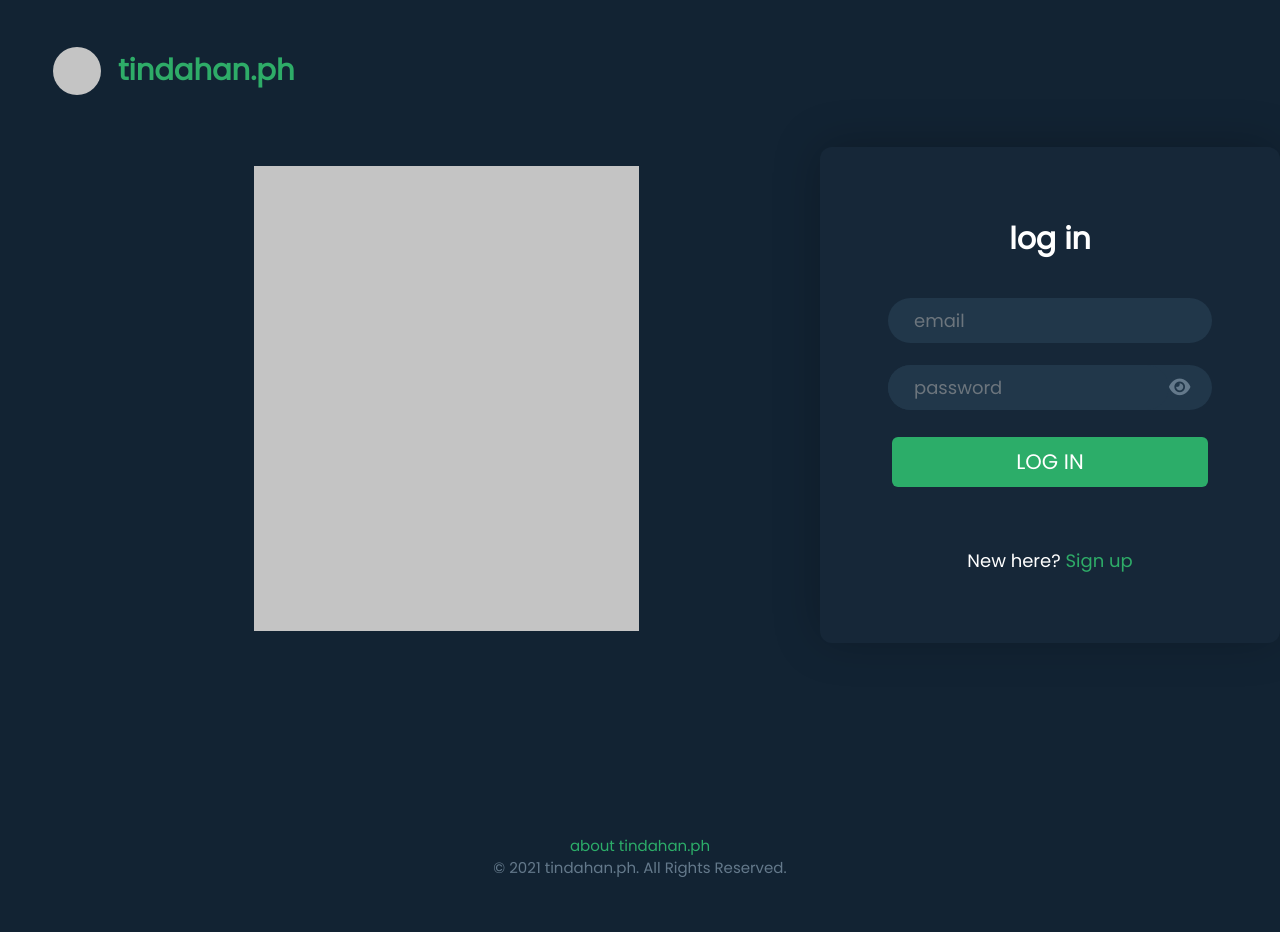
After one commit to cruzhansm/tindahan.ph, a PHP site: page /login.html in a window 1280 px wide. The commit adds this page. Run offline with PHP 8.4, Linux system fonts and the light colour scheme; some libraries are stand-ins or nearby versions; some web fonts are replaced.

Commit message:
login page and form.css have been added

```diff
--- a/css/base/base.css
+++ b/css/base/base.css
@@ -1,2 +1,3 @@
 @import url('styles.css');
 @import url('font.css');
+@import url('form.css');
--- /dev/null
+++ b/css/base/form.css
@@ -0,0 +1,69 @@
+::placeholder, ::-ms-input-placeholder, :-ms-input-placeholder{
+  color: var(--placeholder);
+}
+
+.form-control, .form-control:focus{
+  width:324px;
+  height:45px;
+  border-radius: 73px;
+  background-color: var(--tph-tertiary);
+  color:#B9C8D3;
+  font-size:18px;
+  border:none;
+  margin-bottom:22px;
+  padding-left: 26px;
+  padding-right: 26px;
+  box-shadow:none;
+}
+
+.form-password{
+  margin-bottom:22px;
+  display:flex;
+  background-color: var(--tph-tertiary);
+  border-radius: 73px;
+  width:324px;
+  height:45px;
+  padding:0;
+  align-items: center;
+}
+
+.form-password > input{
+  margin-top:22px;
+}
+
+.password, .password:focus{
+  width:281px;
+}
+
+.form-password > i{
+  padding-right:19px;
+  color:var(--tph-text-secondary);
+  font-size:19px;
+}
+
+.form-password > i:hover{
+  cursor:pointer;
+  color:#B9C8D3;
+}
+
+.btn-primary{
+  width:316px !important;
+  height:48px;
+  background-color: var(--tph-text-highlight);
+  text-transform:uppercase;
+  font-size: 21px;
+  border-radius:6px;
+  border:none;
+  transition:none !important;
+}
+
+.btn-primary:focus{
+  background-color: var(--tph-text-highlight);
+  outline:0;
+}
+
+
+
+.btn-primary:hover{
+  background-color:var(--tph-text-highlight);
+}
--- a/css/components/buttons.css
+++ b/css/components/buttons.css
@@ -12,6 +12,10 @@
   box-shadow: none;
 }
 
+.btn:active:focus{
+  box-shadow:none;
+}
+
 .btn-tertiary {
   background-color: var(--tph-tertiary);
   color: var(--tph-text-secondary);
--- a/css/components/copyright.css
+++ b/css/components/copyright.css
@@ -8,5 +8,5 @@
 }
 
 .copyright > div {
-  font-size: 18px !important;
+  font-size: 15px !important;
 }
--- /dev/null
+++ b/css/login/login-body.css
@@ -0,0 +1,73 @@
+.body{
+  display:flex;
+  flex-direction: row;
+  margin-left:254px;
+  height:687px;
+}
+
+.body-banner{
+  width:798px;
+  height:465px;
+  background-color: var(--placeholder);
+  margin-top:71px;
+}
+
+.body-login, .body-signup{
+  margin-top:52px;
+  margin-left:181px;
+  width:461px;
+  height:496px;
+  background-color:var(--tph-secondary);
+  box-shadow: -2px -2px 47px -3px rgba(0, 0, 0, 0.25);
+  padding:70px 68px;
+  text-align: center;
+  justify-content: center;
+  display:inline;
+}
+
+.body-login-title, .body-signup-title{
+  font-size:30px;
+  font-weight:700;
+  margin-bottom:36px;
+}
+
+.btn-primary{
+  margin-top:5px;
+}
+
+.body-login-signup-link{
+  margin-top:60px;
+  font-size: 18px;
+}
+
+.body-signup-login-link{
+  font-size:18px;
+}
+
+.body-login-signup-link > span, .body-signup-login-link > span{
+  color: var(--tph-highlight);
+}
+
+.body-login-signup-link > span:hover, .body-signup-login-link > span:hover{
+  color: var(--tph-text-highlight);
+  cursor:pointer;
+}
+
+.body-signup{
+  height: 687px;
+  width: 461px;
+  margin-top:0;
+  padding:50px 68px;
+}
+
+.body-signup-terms{
+  margin-top:18px;
+  margin-bottom:35px;
+  font-size:12px;
+}
+
+.copyright{
+  margin-bottom:50px;
+  margin-top:50px;
+  justify-content: center;
+}
--- /dev/null
+++ b/css/login/login-header.css
@@ -0,0 +1,20 @@
+.login-header{
+  display: flex;
+  justify-content: flex-start;
+  margin-top:47px;
+  margin-left:53px;
+  align-items: center;
+}
+
+.login-header-text{
+  font-weight:800;
+  font-size:29px;
+  color: var(--tph-highlight);
+}
+
+.circle{
+  width:48px;
+  height:48px;
+  background-color: var(--placeholder);
+  margin-right:17px;
+}
--- /dev/null
+++ b/css/login/login.css
@@ -0,0 +1,2 @@
+@import url('login-header.css');
+@import url('login-body.css');
--- /dev/null
+++ b/css/utilities/border-radius.css
@@ -0,0 +1,7 @@
+.rounded{
+    border-radius: 12px !important;
+}
+
+.circle{
+    border-radius:50%;
+}
--- a/css/utilities/utilities.css
+++ b/css/utilities/utilities.css
@@ -1,2 +1,3 @@
 @import url('borders.css');
 @import url('colors.css');
+@import url('border-radius.css');
--- /dev/null
+++ b/login.html
@@ -0,0 +1,127 @@
+<!DOCTYPE html>
+<html lang="en">
+<head>
+  <meta charset="UTF-8">
+  <meta http-equiv="X-UA-Compatible" content="IE=edge">
+  <meta name="viewport" content="width=device-width, initial-scale=1.0">
+  <title>tindahan.ph — Log in</title>
+
+  <link href="https://cdn.jsdelivr.net/npm/bootstrap@5.0.2/dist/css/bootstrap.min.css" rel="stylesheet" integrity="sha384-EVSTQN3/azprG1Anm3QDgpJLIm9Nao0Yz1ztcQTwFspd3yD65VohhpuuCOmLASjC" crossorigin="anonymous">
+  <script src="https://cdnjs.cloudflare.com/ajax/libs/jquery/3.6.0/jquery.min.js" integrity="sha512-894YE6QWD5I59HgZOGReFYm4dnWc1Qt5NtvYSaNcOP+u1T9qYdvdihz0PPSiiqn/+/3e7Jo4EaG7TubfWGUrMQ==" crossorigin="anonymous" referrerpolicy="no-referrer"></script>
+  <script src="https://kit.fontawesome.com/056f419e6a.js" crossorigin="anonymous"></script>
+
+  <link rel="stylesheet" href="css/base/base.css">
+  <link rel="stylesheet" href="css/components/components.css">
+  <link rel="stylesheet" href="css/utilities/utilities.css">
+  <link rel="stylesheet" href="css/base/form.css">
+  <link rel="stylesheet" href="css/login/login.css">
+</head>
+
+<script>
+  window.onload = () => {
+
+    let login_box = document.getElementById('login-box');
+    let signup_box = document.getElementById('signup-box');
+    let password = true;
+    let login_password = document.getElementById('login-password');
+    let signup_password = document.getElementById('signup-password');
+    let signup_confirm = document.getElementById('signup-confirm');
+
+
+    document.getElementById('switch-login').addEventListener('click', () => {
+      login_box.classList.toggle('visually-hidden');
+      signup_box.classList.toggle('visually-hidden');
+    });
+
+    document.getElementById('switch-signup').addEventListener('click', () => {
+      login_box.classList.toggle('visually-hidden');
+      signup_box.classList.toggle('visually-hidden');
+    });
+
+    login_password.querySelector('i').addEventListener('click', () => {
+      if (password) {
+        login_password.querySelector("input").setAttribute('type','text');
+        login_password.querySelector("i").style.color = '#B9C8D3';
+      } else {
+        login_password.querySelector("input").setAttribute('type','password');
+        login_password.querySelector("i").style.color = 'var(--tph-text-secondary)';
+      }
+      password = !password;
+    });
+
+    signup_password.querySelector('i').addEventListener('click', () => {
+      if (password) {
+        signup_password.querySelector("input").setAttribute('type','text');
+        signup_password.querySelector("i").style.color = '#B9C8D3';
+      } else {
+        signup_password.querySelector("input").setAttribute('type','password');
+        signup_password.querySelector("i").style.color = 'var(--tph-text-secondary)';
+      }
+      password = !password;
+    });
+
+    signup_confirm.querySelector('i').addEventListener('click', () => {
+      if (password) {
+        signup_confirm.querySelector("input").setAttribute('type','text');
+        signup_confirm.querySelector("i").style.color = '#B9C8D3';
+      } else {
+        signup_confirm.querySelector("input").setAttribute('type','password');
+        signup_confirm.querySelector("i").style.color = 'var(--tph-text-secondary)';
+      }
+      password = !password;
+    });
+  }
+</script>
+
+<body class="bg-primary">
+  <div class="login-header">
+    <!--<div class="login-header-img"></div>-->
+    <div class="circle"></div>
+    <div class="login-header-text fw-bolder">tindahan.ph</div>
+  </div>
+  <div class="body">
+      <div class="body-banner"></div>
+      <div class="body-login rounded" id="login-box">
+          <div class="body-login-title">log in</div>
+          <input type="email" placeholder="email" class="form-control" required>
+          <div class="form-password" id="login-password">
+            <input type="password" placeholder="password" class="form-control password" required>
+            <i class="fas fa-eye"></i>
+          </div>
+          <button class="btn btn-primary">log in</button>
+          <div class="body-login-signup-link">
+              New here? <span id="switch-login">Sign up</span>
+          </div>
+
+      </div>
+      <div class="body-signup rounded visually-hidden" id="signup-box">
+        <div class="body-signup-title">sign up</div>
+        <input type="email" placeholder="email" class="form-control" required>
+        <input type="text" placeholder="first name" class="form-control" required>
+        <input type="text" placeholder="last name" class="form-control" required>
+        <div class="form-password" id="signup-password">
+          <input type="password" placeholder="password" id="passwordInput" class="form-control password" required>
+          <i id="text-toggle" class="fas fa-eye"></i>
+        </div>
+        <div class="form-password" id="signup-confirm">
+          <input type="password" placeholder="confirm password" id="password-input" class="form-control password" required>
+          <i id="text-toggle" class="fas fa-eye"></i>
+        </div>
+        <button class="btn btn-primary">sign up</button>
+        <div class="body-signup-terms">
+          By signing up, you agree to tindahan.ph's</br>
+          Terms of Service and Privacy Policy
+        </div>
+        <div class="body-signup-login-link">
+          Have an account? <span id="switch-signup">Log in</span>
+        </div>
+      </div>
+  </div>
+  <div class="copyright mx-auto">
+    <div class="text-highlight">about tindahan.ph</div>
+    <div class="text-secondary">&copy 2021 tindahan.ph. All Rights Reserved.</div>
+  </div>
+
+  <script src="https://cdn.jsdelivr.net/npm/bootstrap@5.0.2/dist/js/bootstrap.bundle.min.js" integrity="sha384-MrcW6ZMFYlzcLA8Nl+NtUVF0sA7MsXsP1UyJoMp4YLEuNSfAP+JcXn/tWtIaxVXM" crossorigin="anonymous"></script>
+</body>
+</html>
```
